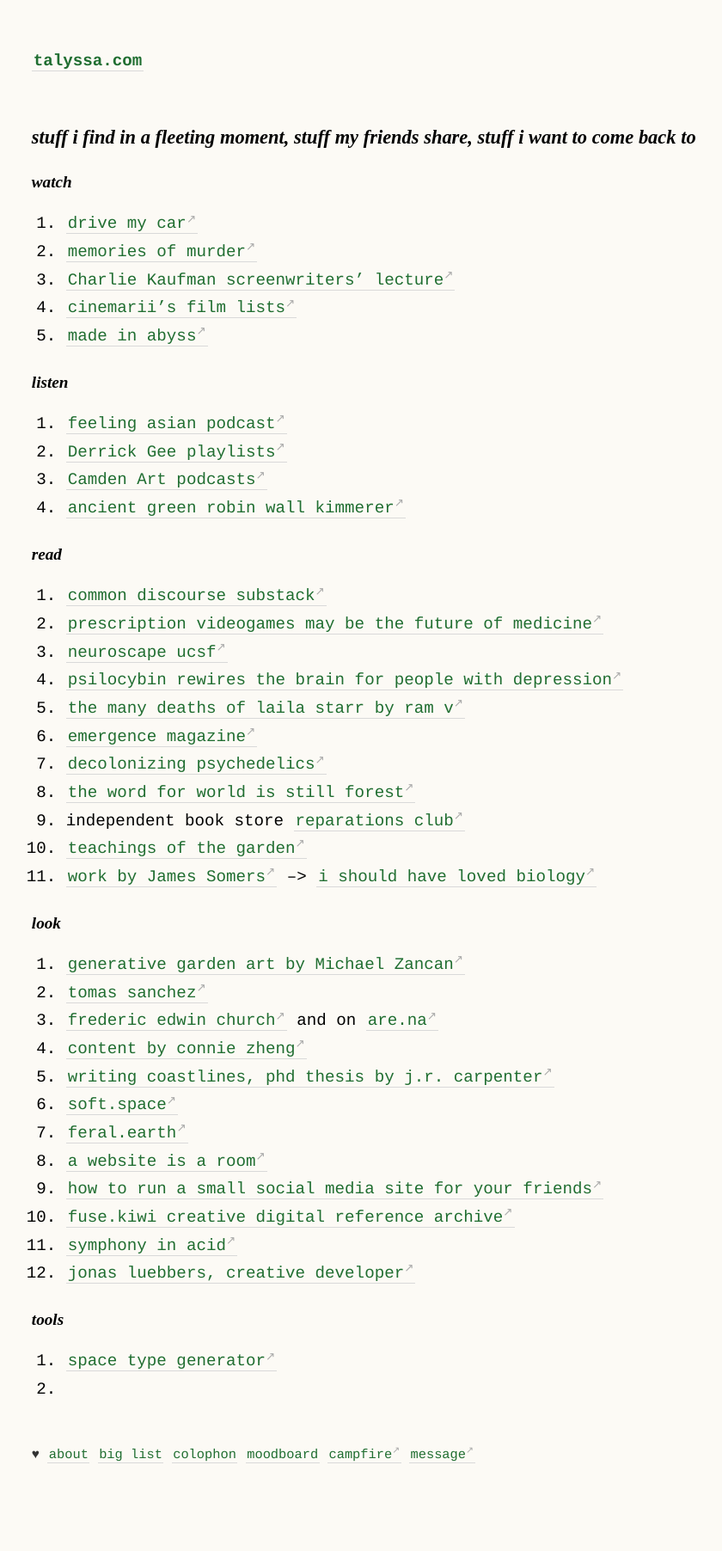
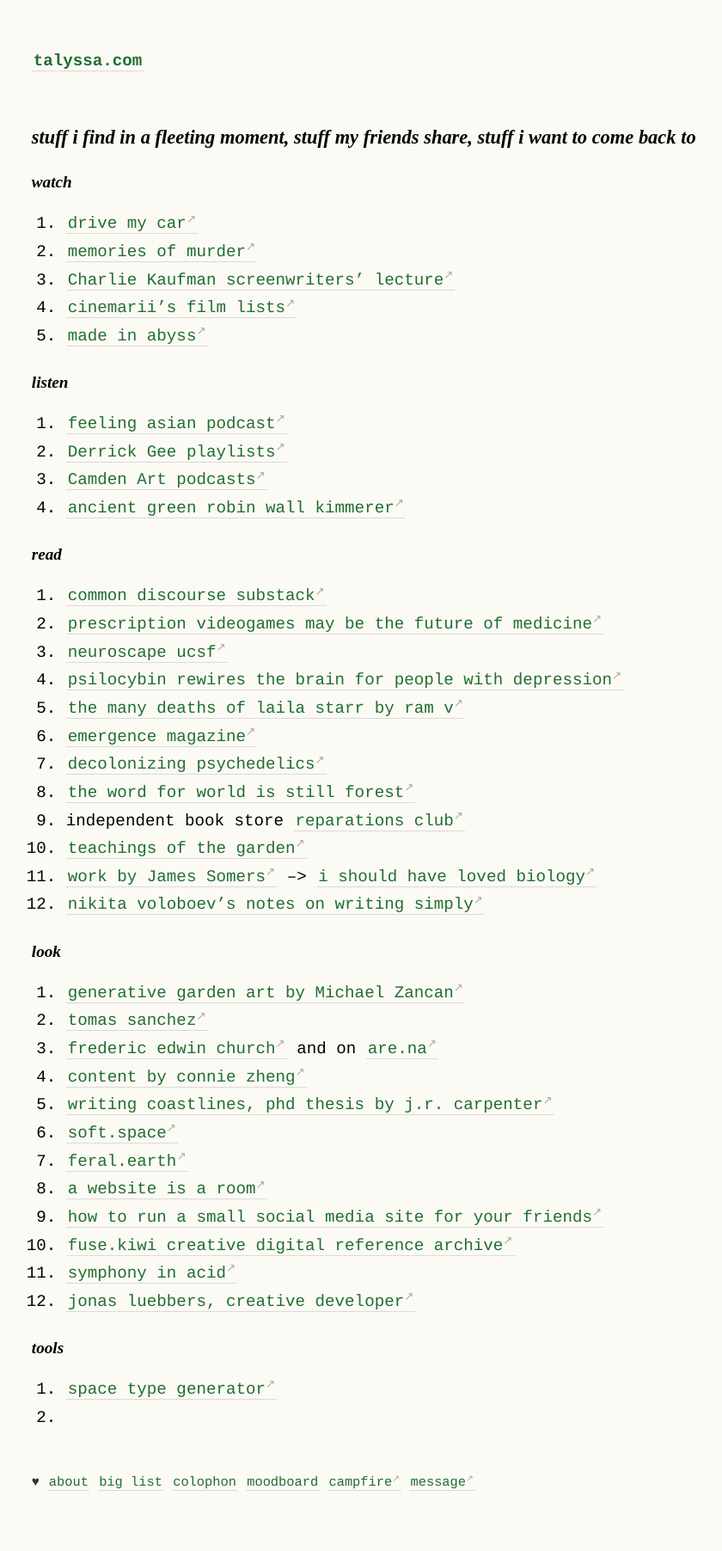
Before and after one commit to geminiworms/talyssagarden.github.io, a Jekyll site: the page built from _pages/big-list.md, in a window 1280 px wide. Shown: the whole page at 86% size, without its empty margins (40-880 px from the left). Built offline with Jekyll 4.4.1, drawn with Linux system fonts in a browser that asks for light colours; before the commit the page ends 1772 px from its top, so only the background shows below that.

Commit message:
Update big-list.md

```diff
--- a/_pages/big-list.md
+++ b/_pages/big-list.md
@@ -31,6 +31,7 @@ permalink: /list
 9. independent book store [reparations club](https://rep.club/)
 10. [teachings of the garden](https://www.schlebruegge.com/en/content/teachings-garden)
 11. [work by James Somers](https://jsomers.net/) --> [i should have loved biology](https://jsomers.net/i-should-have-loved-biology/)
+12. [nikita voloboev's notes on writing simply](https://wiki.nikiv.dev/writing/)
 
 #### look
 1. [generative garden art by Michael Zancan](https://www.instagram.com/zancan.code/)
```
